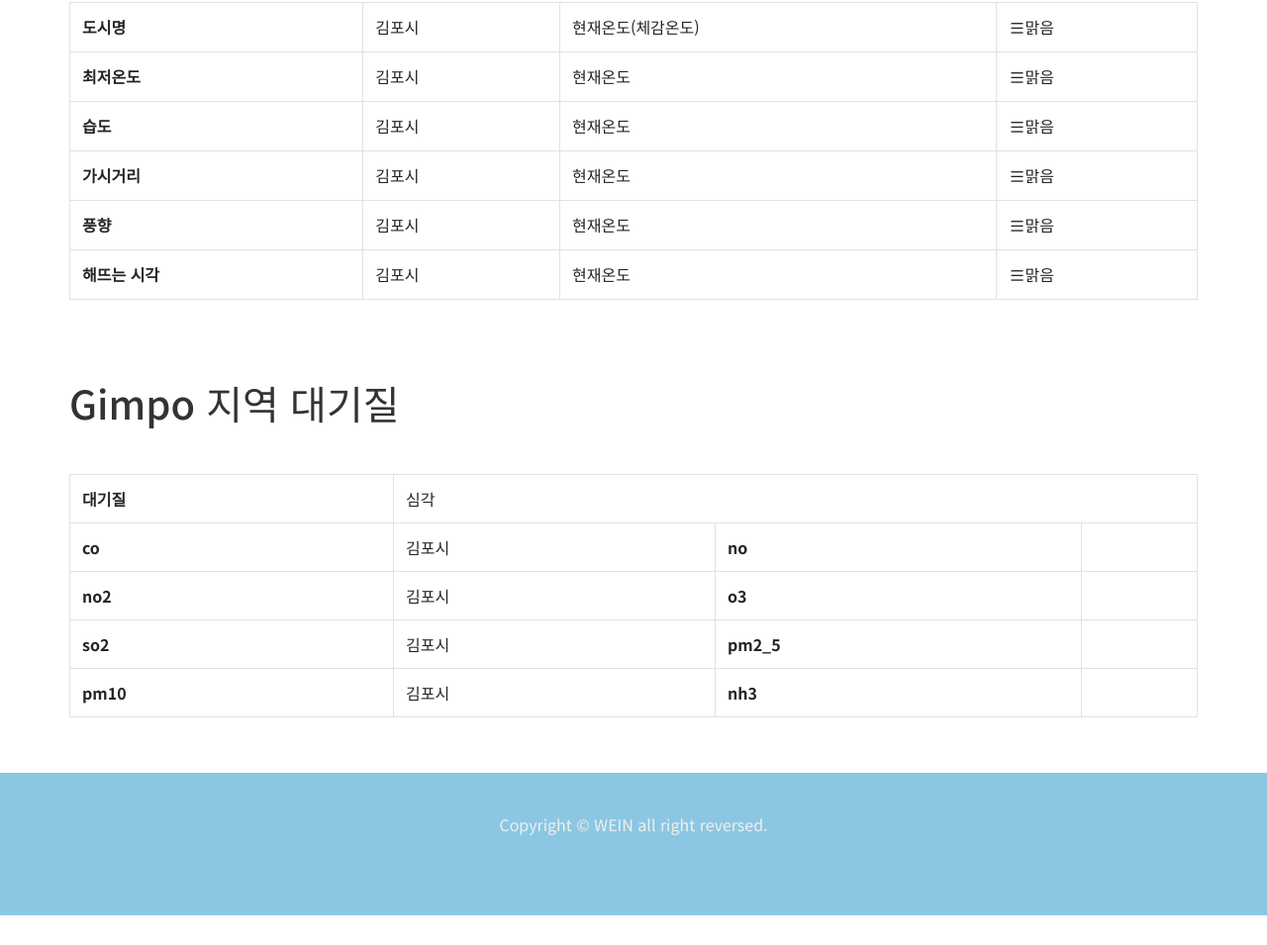
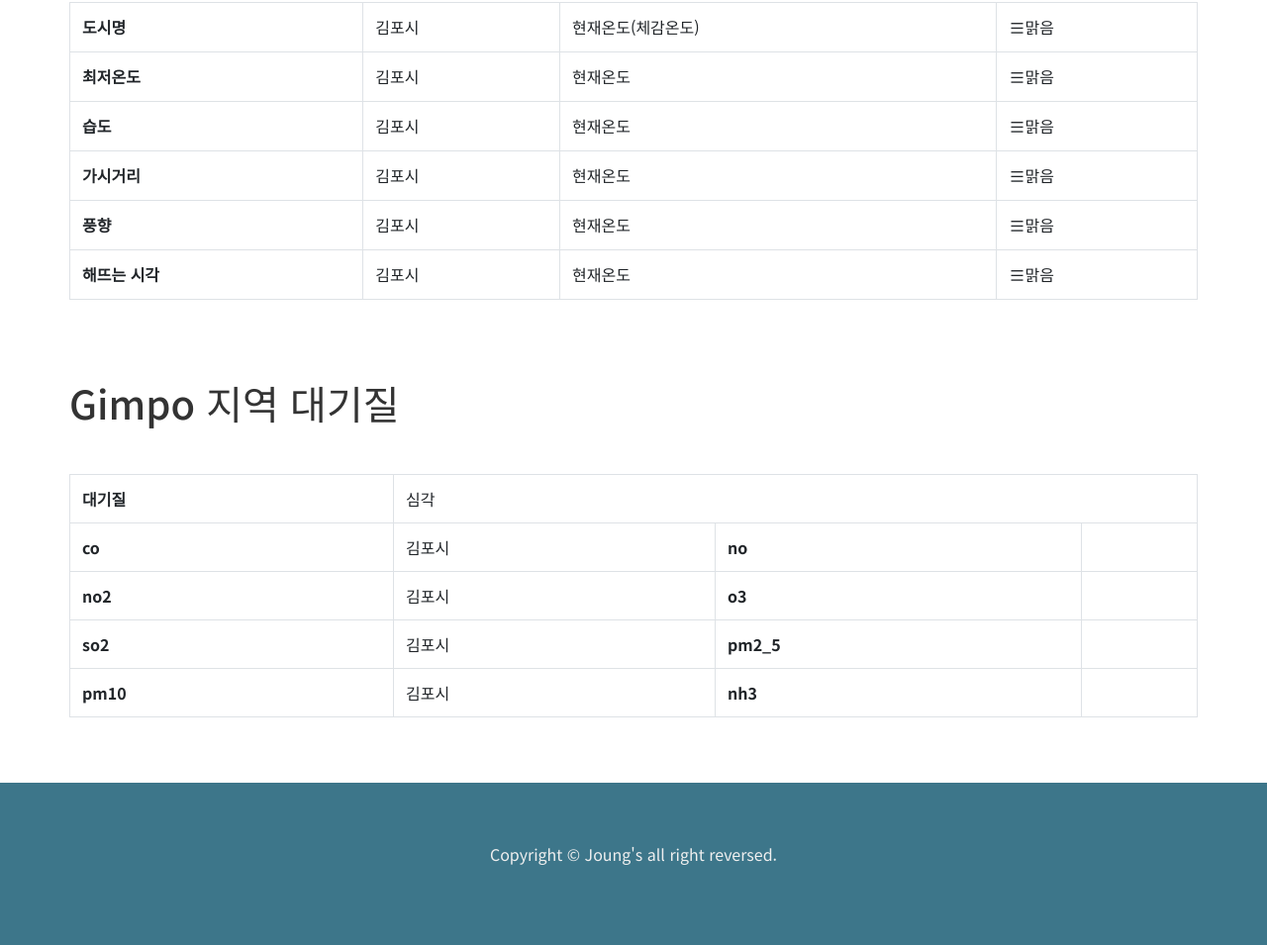
Before and after one commit to kjh27ss/weatherweb, a plain HTML site: page index.html in a window 1280 px wide. Shown: the part 1158-2113 px from the top of the page at 99% size. Before the commit the page ends 2083 px from the top, so only its background shows below. Drawn offline with Linux system fonts and the light colour scheme; no server answers.

Commit message:
footer, 대기질 수정

```diff
--- a/css/style.css
+++ b/css/style.css
@@ -12,9 +12,7 @@ body{
     font-family: 'Noto Sans KR', sans-serif;
     color:#333;
     font-size: 16px;
-
     margin-top:150px;
-
 }
 
 a, a:link{
@@ -40,7 +38,6 @@ header{
 
 .banner{
     background:#176f97 url(../images/bubbles.png) repeat;
-
     height:700px;
 
 }
@@ -227,11 +224,11 @@ header{
 }
 
 footer{
-    margin-top:40px;
-    padding-top:40px;
+    margin-top:50px;
+    padding-top:60px;
     padding-bottom: 80px;
     text-align: center;
     color: #efefef;
-    background-color: #8bc7e3;
+    background-color:#3d768a;
 
 }
--- a/index.html
+++ b/index.html
@@ -297,20 +297,9 @@
 
             </div>
         </div>
-
-
-
-
     </section>
-
-
-
-
-
-
-
     <footer>
-        Copyright &copy; WEIN all right reversed.
+        Copyright &copy; Joung's all right reversed.
     </footer>
 
 </body>
--- a/js/script.js
+++ b/js/script.js
@@ -226,7 +226,7 @@ function weathers(city){
           data: adata,
           success: function(data){
             console.log(data);
-            const num = parseInt(data.list[0].main.api);
+            const num = parseInt(data.list[0].main.aqi);
             $('#aqi').text(st[num-1]);
             $('#co').text(data.list[0].components.co+"ppm");
             $('#no').text(data.list[0].components.no+"ppm");
```
Also changed, not shown: images/bubbles.png, images/bubbles2.png (deleted), images/bubbles3.png (deleted).
